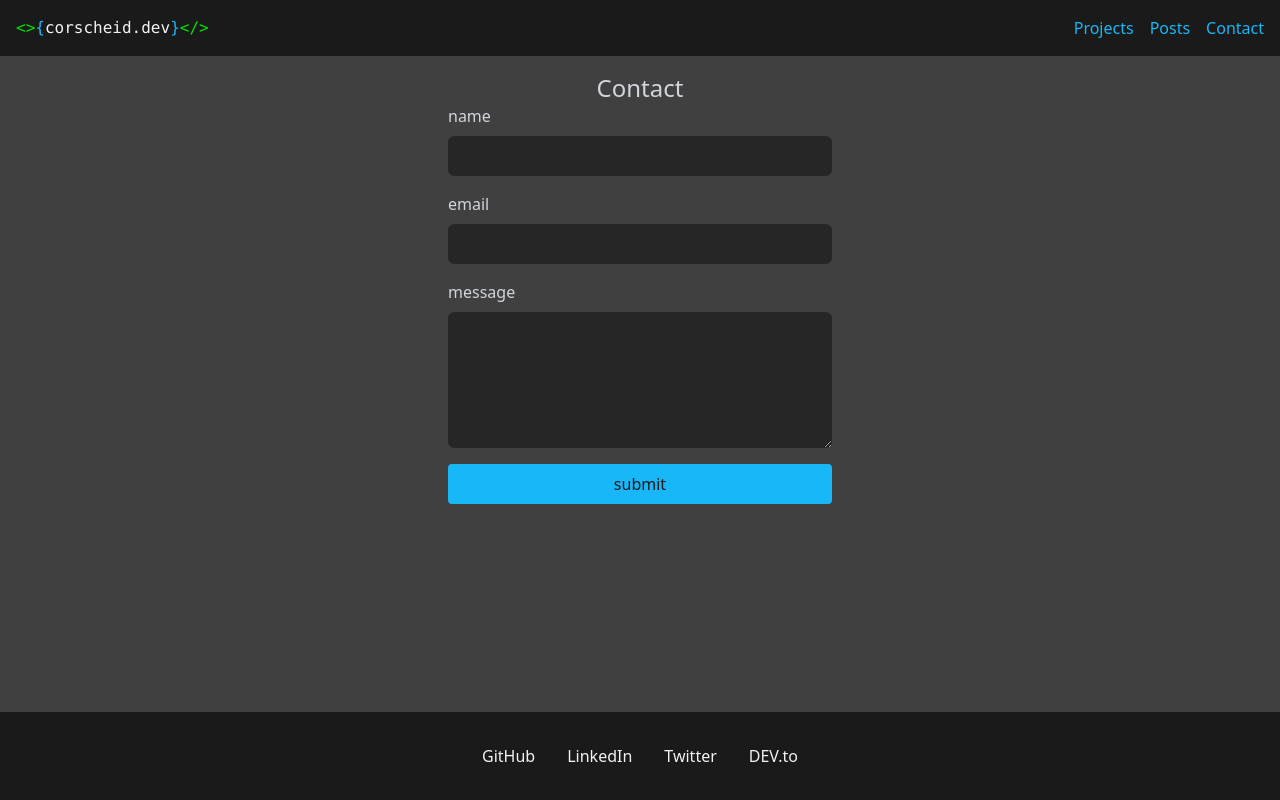
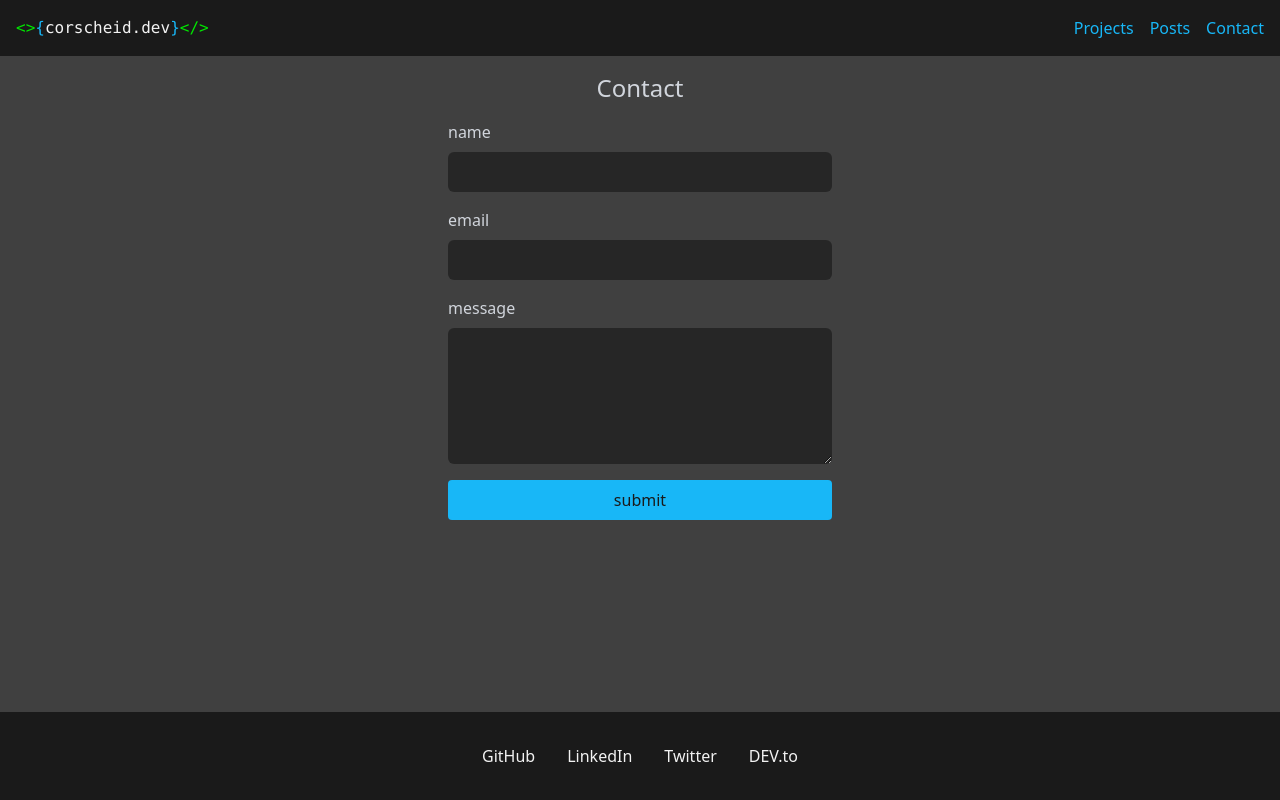
Before and after one commit to corscheid/corscheid.dev, an Astro site: page /contact in a window 1280 px wide. Built offline with nearby package versions, Linux system fonts and the light colour scheme; Astro itself is replaced by a stand-in of ours.

Commit message:
fix contact page

```diff
--- a/src/pages/contact.astro
+++ b/src/pages/contact.astro
@@ -48,9 +48,9 @@ if (Astro.request.method === "POST") {
   heading="Contact"
   description="Contact form - corscheid.dev - portfolio site of Corey Scheideman, web developer"
 >
-  <section class="flex flex-col items-center">
+  <section class="flex flex-col items-center p-4">
     {isSuccess && <div>Thanks for your message!</div>}
-    <form method="POST" class="flex w-96 flex-col gap-4">
+    <form method="POST" class="flex w-full flex-col gap-4 sm:w-96">
       <label class="flex flex-col gap-2">
         name
         <input type="text" name="name" class="rounded-md bg-neutral-800 p-2" />
```
